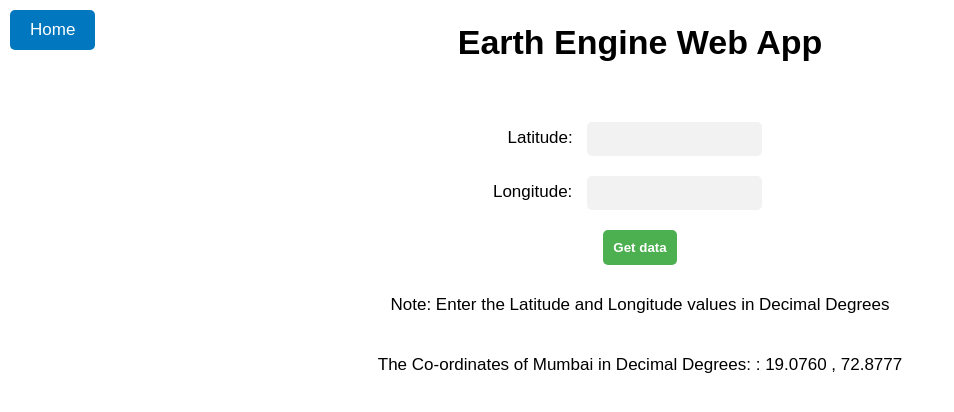
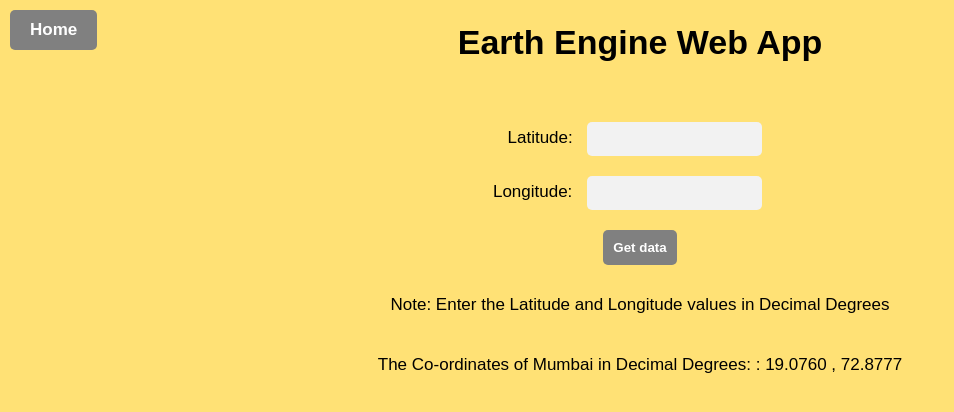
Before and after one commit to myj-nikhil/earth-engine, a Flask app: page /coordinates in a window 1280 px wide. Shown: the top 412 px of the page, without its empty margins (0-954 px from the left). Run offline with Flask 2, Linux system fonts and the light colour scheme.

Commit message:
color changes to buttons and background

```diff
--- a/static/css/main.css
+++ b/static/css/main.css
@@ -1,6 +1,9 @@
 body {
   font-family: Arial, Helvetica, sans-serif;
   font-size: 17px;
+  /* background-color: yellow; */
+  background-color: hsl(47, 100%, 73%);
+
 }
 /* Center the form */
 h1 {
@@ -34,7 +37,8 @@ input[type="submit"] {
   margin: 10px;
   border-radius: 5px;
   border: none;
-  background-color: #4CAF50;
+  /* background-color: #4CAF50; */
+  background-color: grey;
   color: white;
   font-weight: bold;
   cursor: pointer;
@@ -79,7 +83,8 @@ td {
   position: absolute;
   top: 10px;
   left: 10px;
-  background-color: #0077be;
+  /* background-color: #0077be; */
+  background-color: grey;
   color: #fff;
   padding: 10px 20px;
   border-radius: 5px;
@@ -90,3 +95,14 @@ td {
   color: #fff;
   text-decoration: none;
 }
+
+a {
+  color: black;
+  text-decoration: none; /* remove underline */
+  font-weight: bold; /* bold text */
+  transition: color 0.2s ease-in-out; /* add smooth color transition on hover */
+}
+
+/* a:hover {
+  color: #ff0000;
+} */
```
